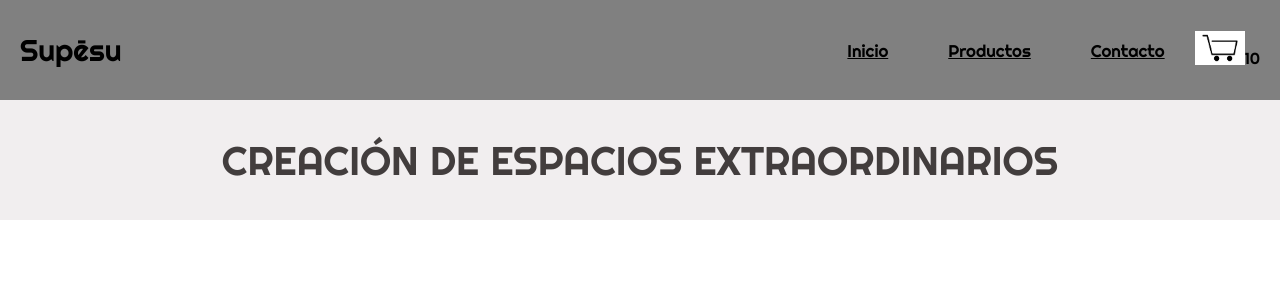
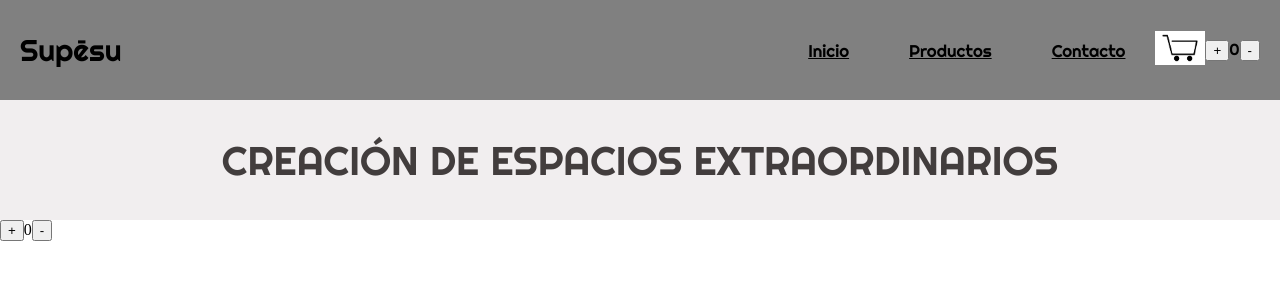
Before and after one commit to Andrezgrondona/supesu, a React (Create React App) app: page / in a window 1280 px wide. Shown: the top 300 px of the page. Built offline with nearby package versions, Linux system fonts and the light colour scheme.

Commit message:
contador

```diff
--- a/src/App.js
+++ b/src/App.js
@@ -1,9 +1,17 @@
 
 import Item from "./components/ItemListContainer/Item";
 import Navbar from "./components/Navbar/Navbar";
+import ItemCount from "./components/ItemCount/ItemCount";
+
+import React, {useState} from "react";
 
 function App() {
+  const [count, setCount]= useState(0);
+
+
   return (
+    <>
+
     <div className="App">
      <Navbar category1={"Inicio"} category2={"Productos"} category3={"Contacto"}/>
 
@@ -11,6 +19,11 @@
 
     </div>
 
+    <ItemCount />
+
+
+
+    </> /* fragment */
   );
 }
 
--- /dev/null
+++ b/src/components/ItemCount/ItemCount.js
@@ -0,0 +1,20 @@
+import React from "react"
+
+
+export default function ItemCount (){
+  const [count, setCount] = React.useState(0)
+
+    const handleRest = () => {
+        if (count > 0){
+            setCount (count -1)
+        }
+    }
+
+    return(
+        <div>
+           <input type="button"  value="+" onClick ={()=> setCount(count +1)} />
+           {count}
+           <input type="button"  value="-" onClick ={handleRest} />
+        </div>
+    );
+}
--- a/src/components/Navbar/Navbar.js
+++ b/src/components/Navbar/Navbar.js
@@ -1,4 +1,8 @@
 import Carticon from "../Carticon/Carticon";
+
+/* modo prueba Desafío: Contador con botón */
+import ItemCount from "../ItemCount/ItemCount";
+/* modo prueba Desafío: Contador con botón */
 
 export default function Navbar ({category1,category2,category3}){
     const marginLogo = {
@@ -18,7 +22,8 @@
                 <li className="nav-item">
                     <a className="link" href="#">{category3}</a>
                 </li>
-                <Carticon count={10} />
+                <Carticon/>
+                <ItemCount/>
             </ul>
 
         </header>
```
